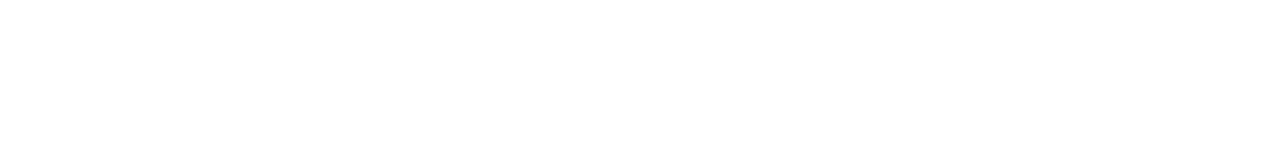
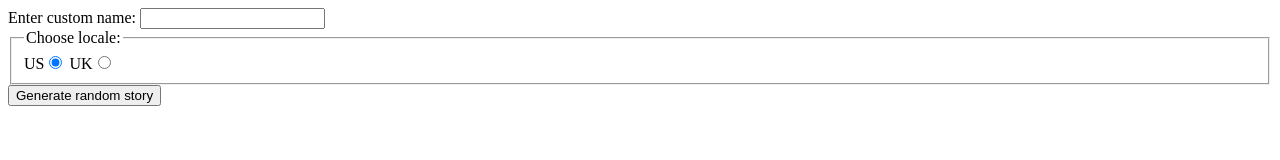
Before and after one commit to mikasa-Aker/mikasa-Aker.github.io, a plain HTML site: page Assignment_4/part_1/index.html in a window 1280 px wide. Drawn offline with Linux system fonts and the light colour scheme.

Commit message:
css and javascript

```diff
--- a/Assignment_4/part_1/index.html
+++ b/Assignment_4/part_1/index.html
@@ -9,3 +9,19 @@ File: assignment-4,part-1
 Date: 19 November 202X
 A very brief description of the file.
 -->
+<div>
+<label for="custom-name">Enter custom name:</label>
+<input id="custom-name" type="text" placeholder="" />
+</div>
+<fieldset>
+<legend>Choose locale:</legend>
+<label for="us">US</label
+><input id="us" type="radio" name="uk-us" value="us" checked />
+<label for="uk">UK</label
+><input id="uk" type="radio" name="uk-us" value="uk" />
+</fieldset>
+<div>
+<button class="generate">Generate random story</button>
+</div>
+<!-- Thanks a lot to Willy Aguirre for his help with the code for this assessment -->
+<p class="story"></p>
```
Also changed, not shown: Assignment_4/part_1/.css (added), 1 other file.
